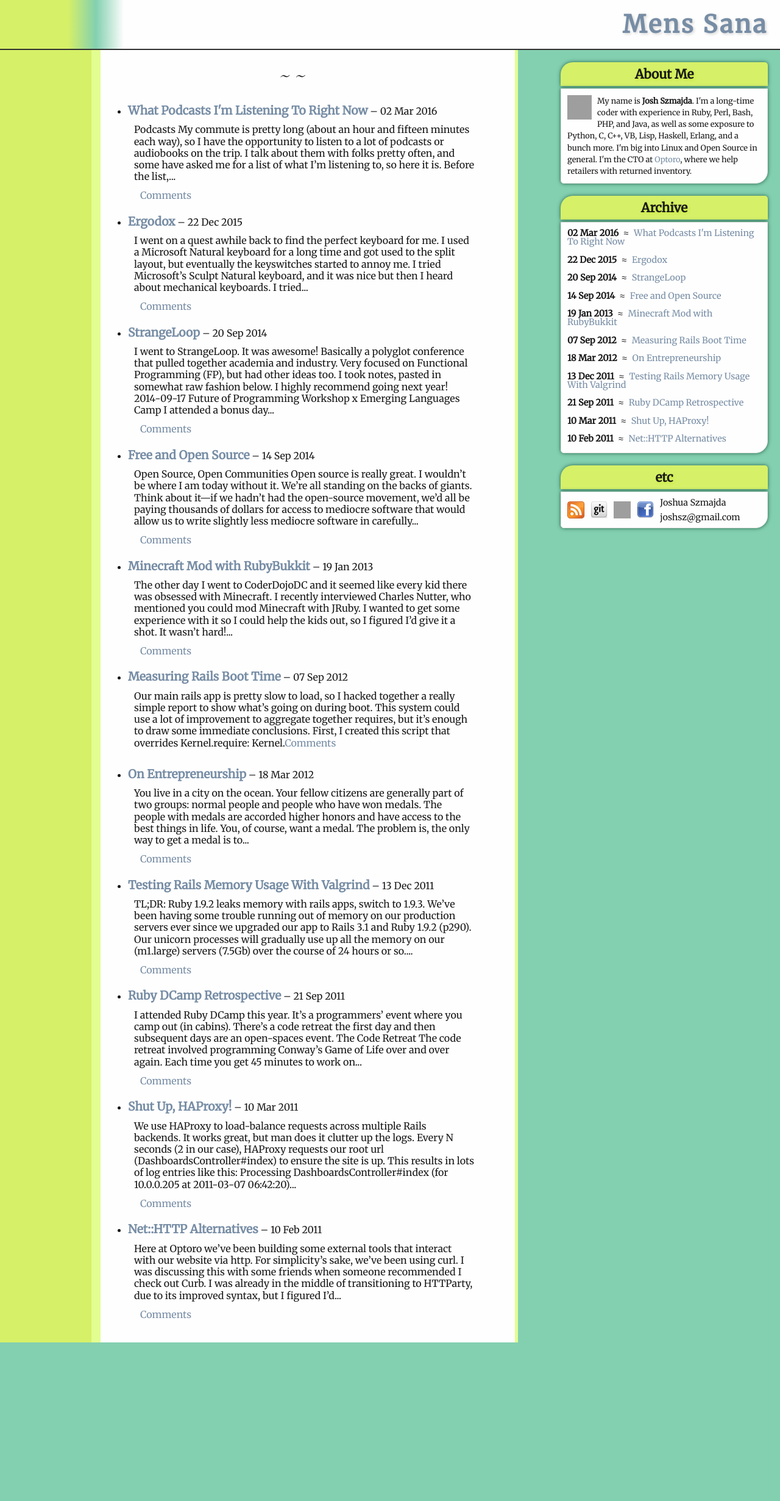
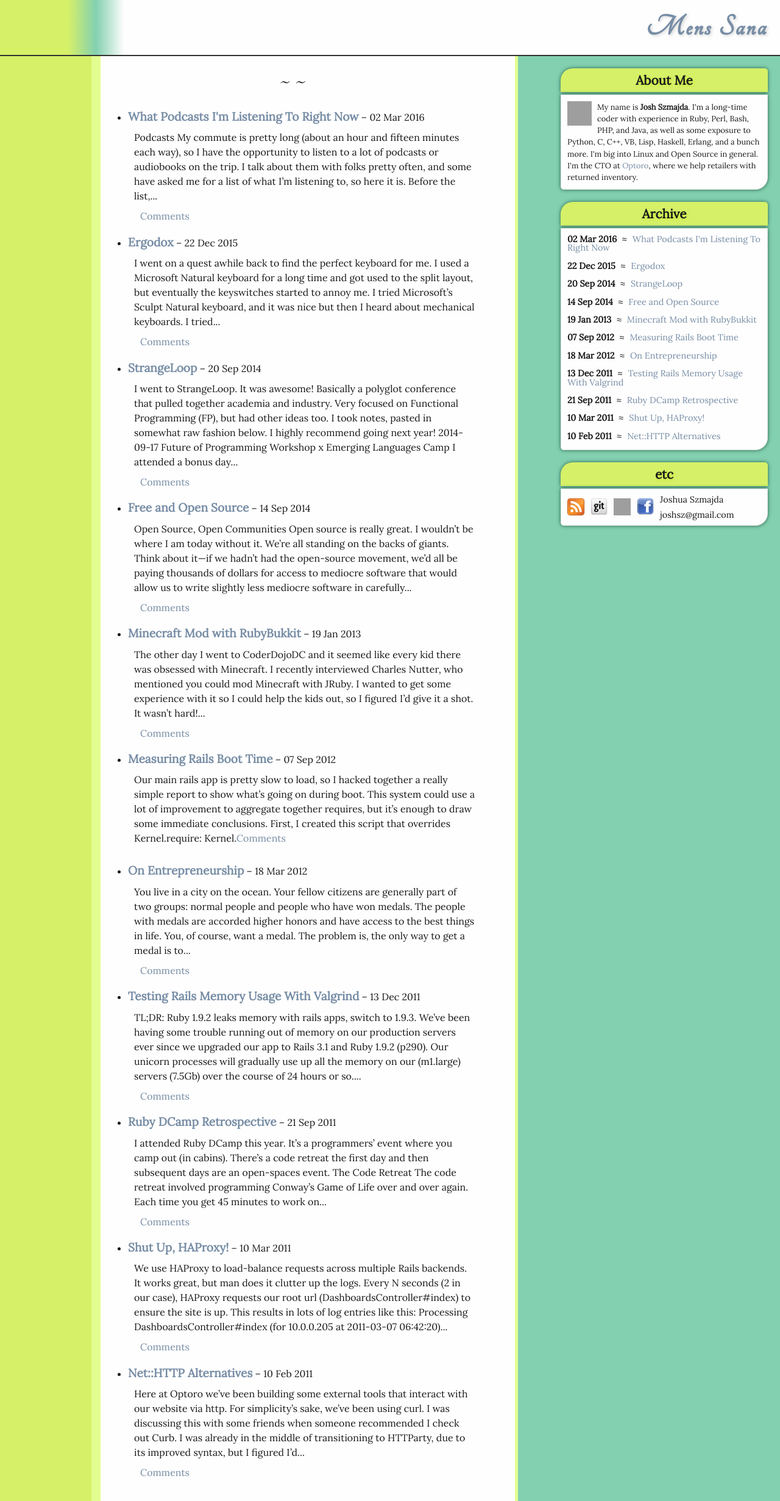
Before and after one commit to jszmajda/blog, a Jekyll site: the page built from index.html, in a window 1280 px wide. Shown: the whole page at 61% size. Built offline with Jekyll 4.4.1, drawn with Linux system fonts in a browser that asks for light colours; some web fonts are replaced; comment, search, counter and statistics services are not loaded; before the commit the page ends 2201 px from its top, so only the background shows below that; grey boxes are pictures that could not be loaded.

Commit message:
updated font selection, tweaked styles

```diff
--- a/_layouts/default.html
+++ b/_layouts/default.html
@@ -11,8 +11,8 @@ site_title: Mens Sana
     <link rel="stylesheet" href="/css/pyg_autumn.css" type="text/css"/>
     <link rel="stylesheet" href="/css/main.css" type="text/css"/>
     <link href='http://fonts.googleapis.com/css?family=Droid+Sans+Mono' rel='stylesheet' type='text/css'>
-    <link href='http://fonts.googleapis.com/css?family=Merriweather' rel='stylesheet' type='text/css'>
     <link href='http://fonts.googleapis.com/css?family=Tangerine' rel='stylesheet' type='text/css'>
+    <link href='http://fonts.googleapis.com/css?family=Lora' rel='stylesheet' type='text/css'>
 
     <script type="text/javascript">
       var _gaq = _gaq || [];
--- a/css/main.scss
+++ b/css/main.scss
@@ -73,7 +73,7 @@ $code-border-color: darken($code-background-color, 10%);
 
 
 body {
-  font-family: "Merriweather", arial, sans-serif;
+  font-family: "Lora", arial, sans-serif;
   font-size: 1em;
   color: $text-color;
   background-color: $body-background-color;
@@ -85,6 +85,17 @@ body {
   background: -webkit-gradient(linear, 100 0, 215 0, color-stop(0.1, $body-background-left-color), color-stop(0.5, $body-background-color), color-stop(0.9, $header-background-color));
   background: -moz-linear-gradient(left, $body-background-left-color 10%, $body-background-color 20%, $header-background-color 70%);
   cursor: pointer;
+
+  h1 {
+    font-family: "Tangerine";
+    a {
+      font-size: 50px;
+      &:hover {
+        text-decoration: none;
+      }
+    }
+
+  }
 }
 
 a {
@@ -143,7 +154,7 @@ ul.index-posts li {
 }
 .preview {
   padding-left: 10px;
-  line-height: 1.2em;
+  line-height: 1.5em;
 }
 
 ol > li {
@@ -283,6 +294,9 @@ code, pre {
   line-height: 1.2em;
   padding: 2px 5px 2px 5px;
 }
+pre > code {
+  padding: 0;
+}
 
 .shortCode {
   height: 300px;
```
